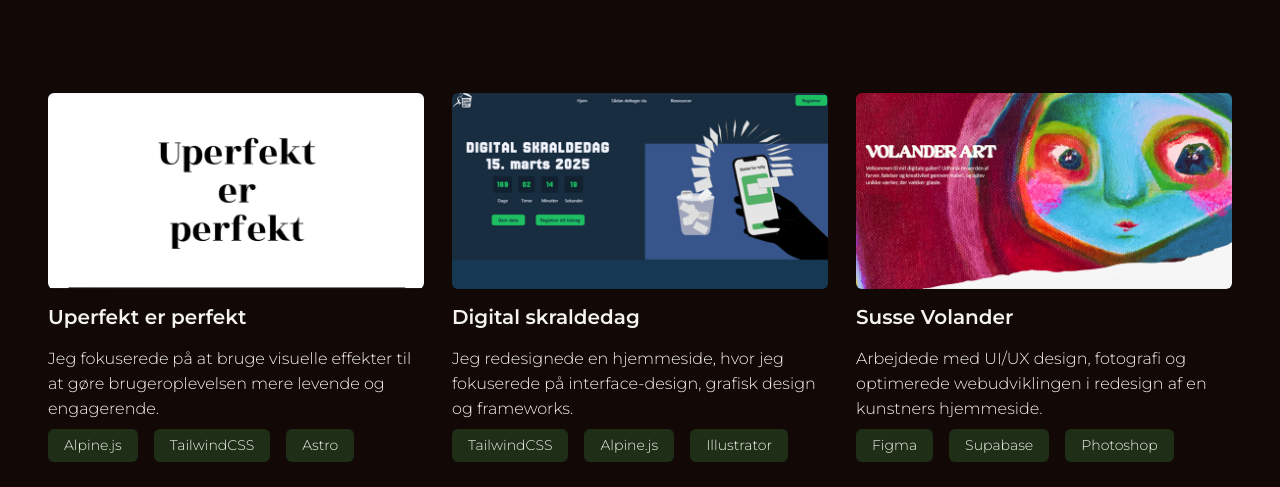
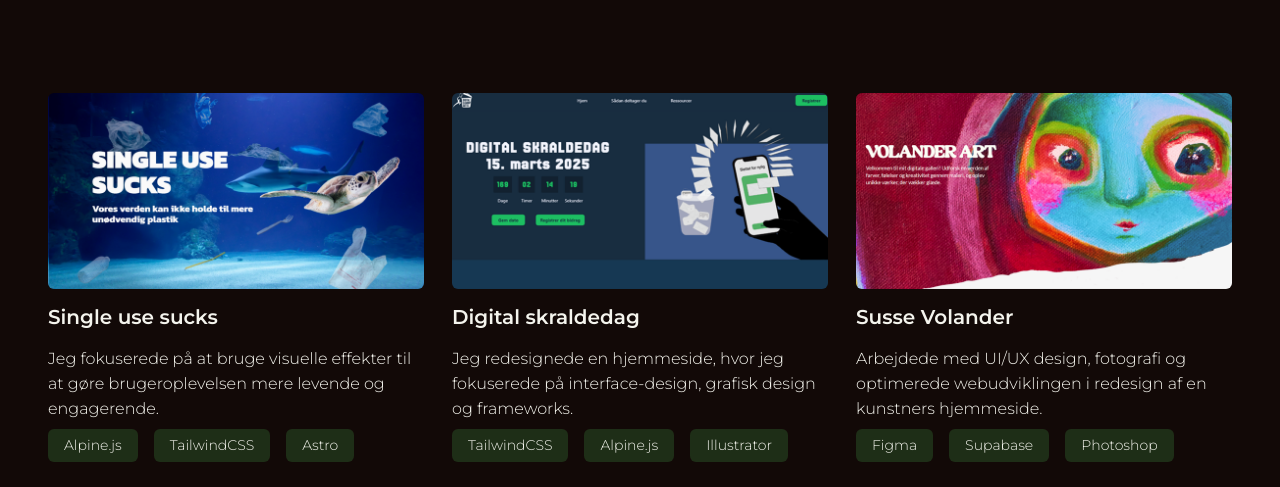
Before and after one commit to skoghj/personal_profile, an Astro site: page / in a window 1280 px wide. Shown: the part 3117-3604 px from the top of the page. Built offline with nearby package versions, Linux system fonts and the light colour scheme; Astro itself is replaced by a stand-in of ours; a small style sheet from the web is missing.

Commit message:
update projekt

```diff
--- a/src/pages/index.astro
+++ b/src/pages/index.astro
@@ -11,7 +11,7 @@ import sprog from "../assets/images/sprog_1.svg";
 import fly from "../assets/images/fly_1.svg";
 import susse from "../assets/images/susse.webp";
 import digital from "../assets/images/digital.webp";
-import suprise from "../assets/images/suprise.webp";
+import singleuse from "../assets/images/singleusesucks.webp";
 import snuggy from "../assets/images/snuggy.webp";
 import pleasant from "../assets/images/pleasant.webp";
 import typografi from "../assets/images/typografi.webp";
@@ -226,8 +226,8 @@ import favicon from "../assets/images/favicon_1.svg";
       <article class="flex justify-start items-start content-start flex-wrap m-0 p-0 gap-[28px] row-gap-[20px] md:max-w-7xl mx-auto md:grid md:grid-cols-2 lg:grid-cols-3">
         <div class="flex flex-col justify-center items-center hover:uperfekt py-6 md:py-0 lg:pt-0">
           <div class="flex flex-col">
-            <a href="https://surpriseanddelight.netlify.app/" target="_blank"><Image src={suprise} alt="Uperfekt er perfekt" class="w-full h-auto object-cover rounded-md" /></a>
-            <h1 class="py-4 font-semibold text-[20px]">Uperfekt er perfekt</h1>
+            <a href="https://singleusesucks-plasticchange.netlify.app/" target="_blank"><Image src={singleuse} alt="Single use sucks" class="w-full h-auto object-cover rounded-md" /></a>
+            <h1 class="py-4 font-semibold text-[20px]">Single use sucks</h1>
             <div class="">
               <p>Jeg fokuserede på at bruge visuelle effekter til at gøre brugeroplevelsen mere levende og engagerende.</p>
               <div class="flex gap-4 pt-2 text-[12px] md:text-[14px]">
```
Also changed, not shown: src/assets/images/singleusesucks.webp (added).
